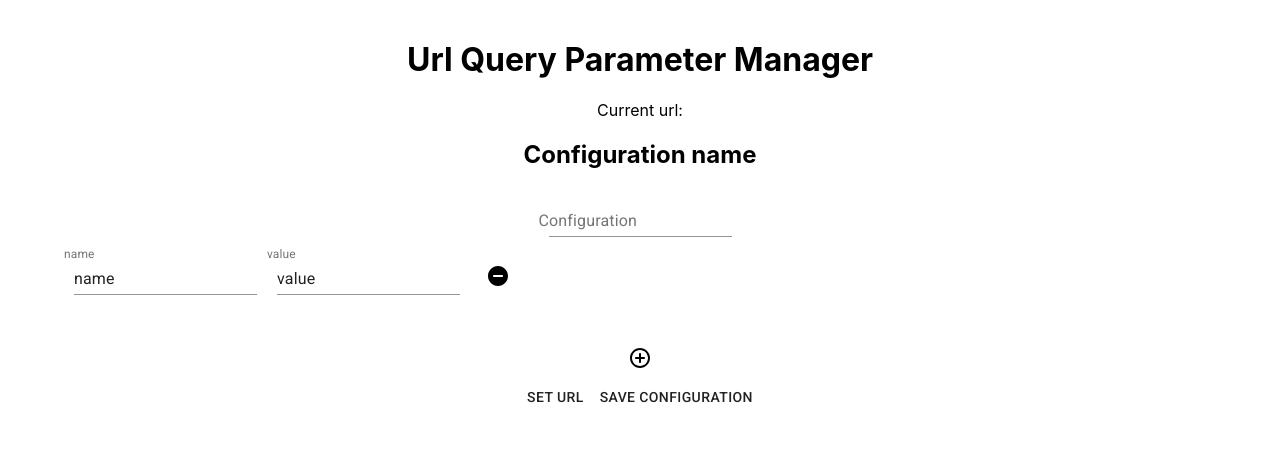
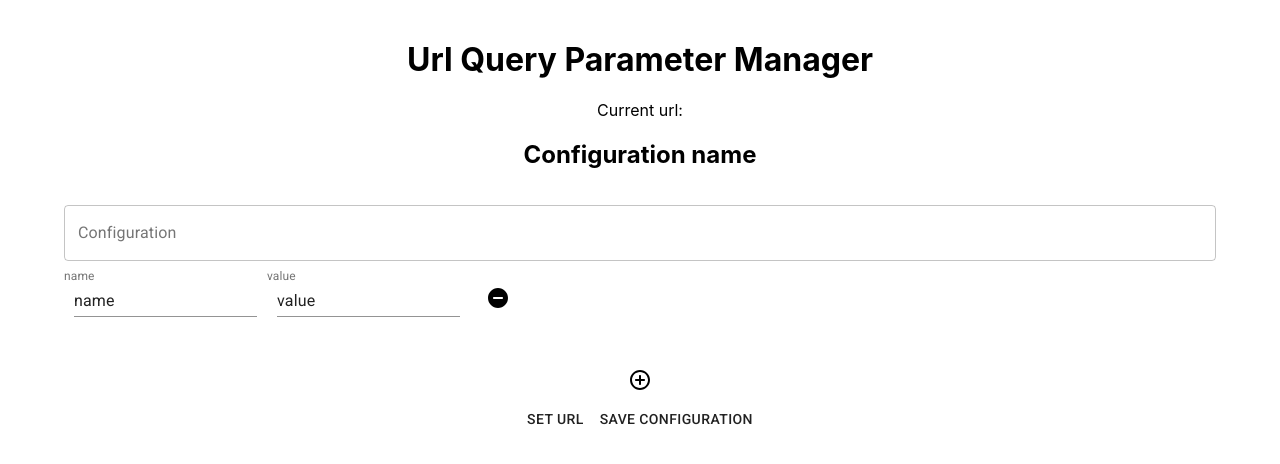
Before and after one commit to Juliafin/urlQueryParamterManager, a React app in the folder url-query-parameter-manager/: page / in a window 1280 px wide. Shown: the top 464 px of the page. Built offline with nearby package versions, Linux system fonts and the light colour scheme.

Commit message:
More work on configuration component and enabled displaying configuration

```diff
--- a/package.json
+++ b/package.json
@@ -9,5 +9,7 @@
   },
   "author": "Julia Finarovsky",
   "license": "ISC",
-  "dependencies": {}
+  "dependencies": {
+    "@material-ui/lab": "^4.0.0-alpha.54"
+  }
 }
--- a/url-query-parameter-manager/src/App.js
+++ b/url-query-parameter-manager/src/App.js
@@ -88,16 +88,19 @@ class App extends React.Component {
   }
 
   onConfigurationChangeHandler = (event) => {
-    const configuration = event.target.value;
-    console.log('configuration: ', configuration);
-    this.setState({currentConfiguration: configuration});
+    console.log(event, 'event: ')
+    const configurationName = event.target.value;
+    console.log('configuration: ', configurationName);
+    const configuration = this.state.configurations[configurationName] || this.state.queryFields;
+    this.setState({currentConfiguration: configurationName, queryFields: configuration});
     console.log('state after setting configuration', this.state);
   }
 
-  saveConfigurationHandler = (event) => {
+  saveConfigurationHandler = async(event) => {
     console.log('Saving configuration');
     console.log(this.state);
-    saveConfiguration(this.state.currentConfiguration, this.state.queryFields);
+    const configurations = await saveConfiguration(this.state.currentConfiguration, this.state.queryFields);
+    this.setState({configurations});
   }
 
 
@@ -109,7 +112,9 @@ class App extends React.Component {
         <p>Current url: {this.state.url}</p>
         <Configuration
           currentConfiguration={this.state.currentConfiguration}
-          configurationChangeHandler={this.onConfigurationChangeHandler}/>
+          configurationChangeHandler={this.onConfigurationChangeHandler}
+          configurationOptions={Object.keys(this.state.configurations)}
+        />
         <ParamsDisplay
           queryFieldOnChangeHandler={this.queryFieldOnChangeHandler}
           queryFields={this.state.queryFields}
--- a/url-query-parameter-manager/src/components/Configuration.js
+++ b/url-query-parameter-manager/src/components/Configuration.js
@@ -1,18 +1,45 @@
-import React from 'react';
+import React, {useRef} from 'react';
 
 import {Container, TextField} from '@material-ui/core';
+import Autocomplete from '@material-ui/lab/Autocomplete';
 
 
 export const Configuration = (props) => {
+  const { configurationChangeHandler } = props;
+  const inputelement = useRef(null)
   return (
     <Container>
       <h2>Configuration name</h2>
-      <form>
-        <TextField
-          id="standard-basic"
-          onChange={props.configurationChangeHandler}
-          label="Configuration"/>
-      </form>
+
+        <Autocomplete
+          id="free-solo-demo"
+          freeSolo
+          options={props.configurationOptions}
+          onChange={(event) => {
+            console.log(inputelement, 'INPUT ELEMENT');
+            event.target = inputelement.current;
+            props.configurationChangeHandler(event);
+          }}
+          onSubmit={(event) => {
+            event.preventDefault();
+            console.log('The event in submit', event)
+          }}
+          renderInput={(props) => (
+            <TextField
+              {...props}
+              inputRef={inputelement}
+              onSubmit={(event) => {
+                event.preventDefault();
+                console.log('The event in submit', event)
+              }}
+              onChange={configurationChangeHandler}
+              id="standard-basic"
+              label="Configuration"
+              margin="normal"
+              variant="outlined"
+            />
+        )}
+      />
 
 
     </Container>
--- a/url-query-parameter-manager/src/components/ParamsDisplay.css
+++ b/url-query-parameter-manager/src/components/ParamsDisplay.css
@@ -1,5 +1,5 @@
 #paramsDisplay {
-  max-height: 336px;
+  max-height: 125px;
   overflow-y: scroll;
   overflow-x: hidden;
 }
--- a/url-query-parameter-manager/src/utils/configurationUtils.js
+++ b/url-query-parameter-manager/src/utils/configurationUtils.js
@@ -9,7 +9,7 @@ export const saveConfiguration = async (configurationName, configToSave) => {
   return new Promise((resolve, reject) => {
     window.chrome.storage.sync.set( {configurations} , () => {
       console.log('Configuration has been saved')
-      resolve();
+      resolve(configurations);
     } )
   });
 
```
Also changed, not shown: 2 other files (tests, documents, lock files or other folders).
